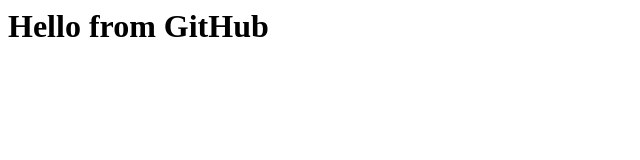
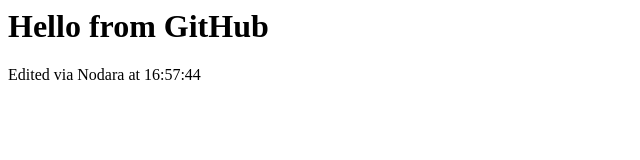
Before and after one commit to Shaf2665/nodara-edit-test, a plain HTML site: page index.html in a window 1280 px wide. Shown: the whole page, without its empty margins (0-640 px from the left). Drawn offline with Linux system fonts and the light colour scheme.

Commit message:
Edit index.html (via Nodara, by nodara-panel)

```diff
--- a/index.html
+++ b/index.html
@@ -1 +1,2 @@
 <h1>Hello from GitHub</h1>
+<p>Edited via Nodara at 16:57:44</p>
```
